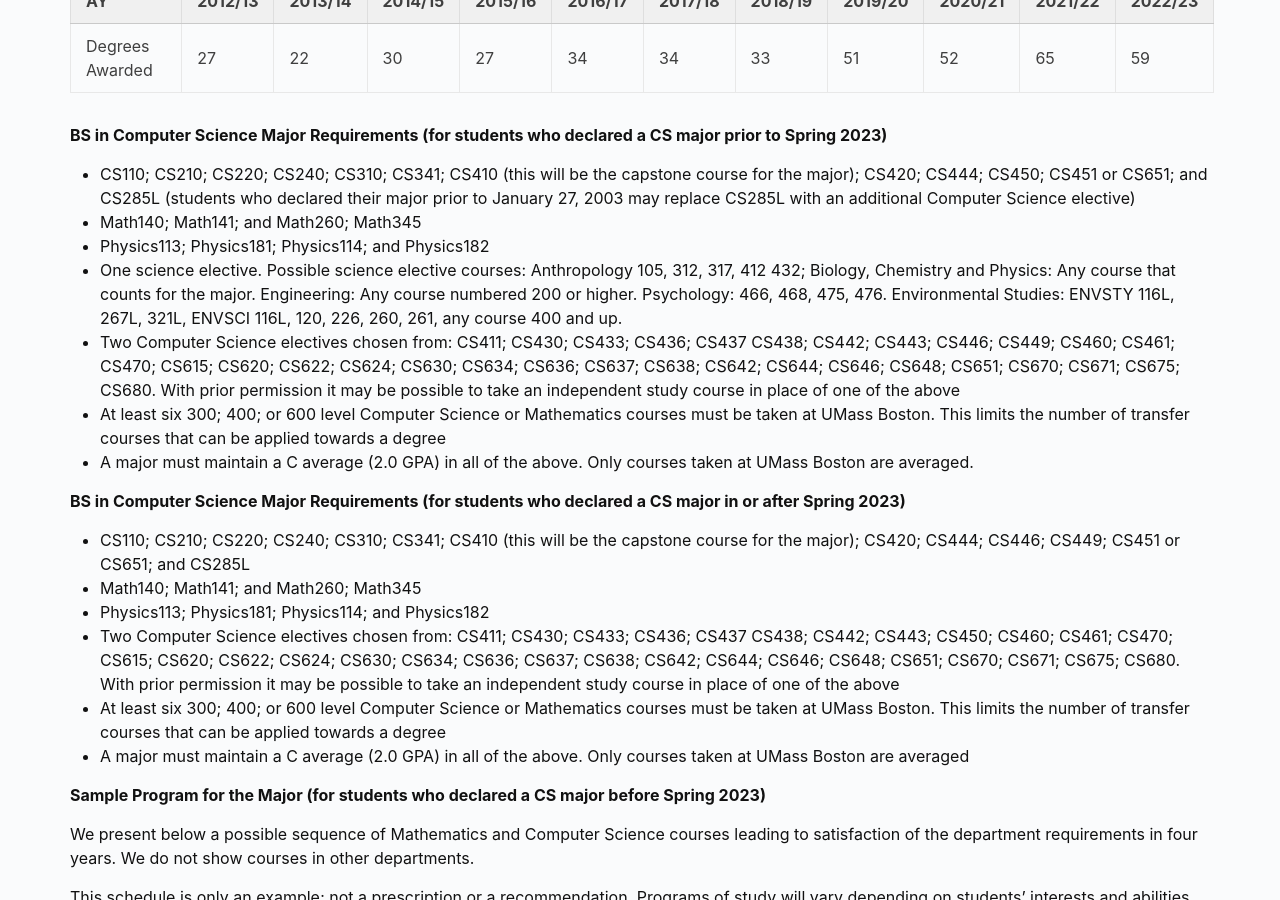
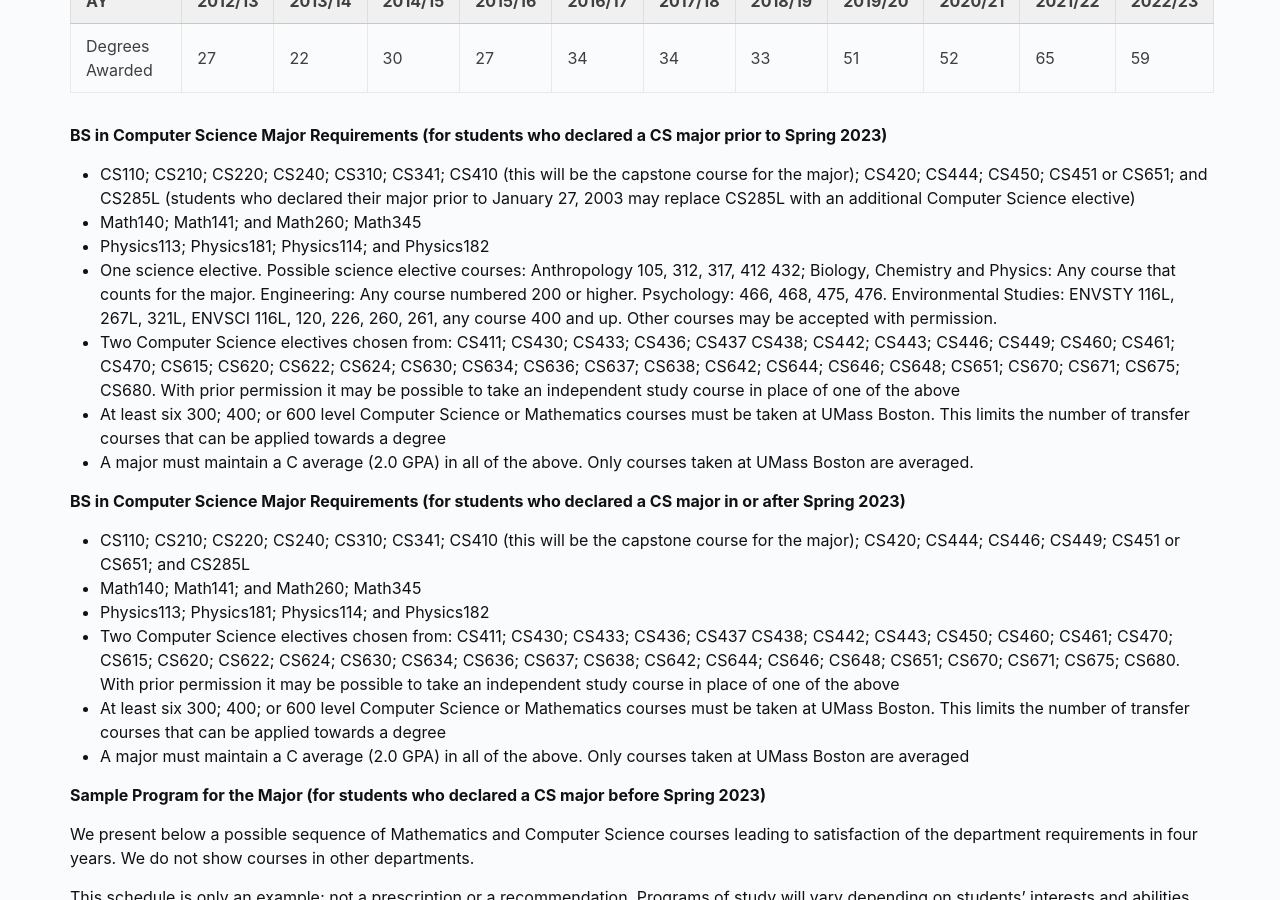
Before and after one commit to umbcs/umbcs.github.io, a Jekyll site: the page built from WEB/academics/programs/c_bs.markdown, in a window 1280 px wide and 900 px high, scrolled down 1553 px. Built offline with Jekyll 4.4.1, drawn with Linux system fonts in a browser that asks for light colours.

Commit message:
Update c_bs.markdown
More science elective text.

```diff
--- a/WEB/academics/programs/c_bs.markdown
+++ b/WEB/academics/programs/c_bs.markdown
@@ -60,7 +60,7 @@ Annual Number of BS degrees awarded in Computer Science:
 - CS110; CS210; CS220; CS240; CS310; CS341; CS410 (this will be the capstone course for the major); CS420; CS444; CS450; CS451 or CS651; and CS285L (students who declared their major prior to January 27, 2003 may replace CS285L with an additional Computer Science elective)
 - Math140; Math141; and Math260; Math345
 - Physics113; Physics181; Physics114; and Physics182
-- One science elective. Possible science elective courses: Anthropology 105, 312, 317, 412 432; Biology, Chemistry and Physics: Any course that counts for the major. Engineering: Any course numbered 200 or higher. Psychology: 466, 468, 475, 476. Environmental Studies: ENVSTY 116L, 267L, 321L, ENVSCI 116L, 120, 226, 260, 261, any course 400 and up.
+- One science elective. Possible science elective courses: Anthropology 105, 312, 317, 412 432; Biology, Chemistry and Physics: Any course that counts for the major. Engineering: Any course numbered 200 or higher. Psychology: 466, 468, 475, 476. Environmental Studies: ENVSTY 116L, 267L, 321L, ENVSCI 116L, 120, 226, 260, 261, any course 400 and up. Other courses may be accepted with permission.
 - Two Computer Science electives chosen from: CS411; CS430; CS433; CS436; CS437 CS438; CS442; CS443; CS446; CS449; CS460; CS461; CS470; CS615; CS620; CS622; CS624; CS630; CS634; CS636; CS637; CS638; CS642; CS644; CS646; CS648; CS651; CS670; CS671; CS675; CS680. With prior permission it may be possible to take an independent study course in place of one of the above
 - At least six 300; 400; or 600 level Computer Science or Mathematics courses must be taken at UMass Boston. This limits the number of transfer courses that can be applied towards a degree
 - A major must maintain a C average (2.0 GPA) in all of the above. Only courses taken at UMass Boston are averaged.
```
